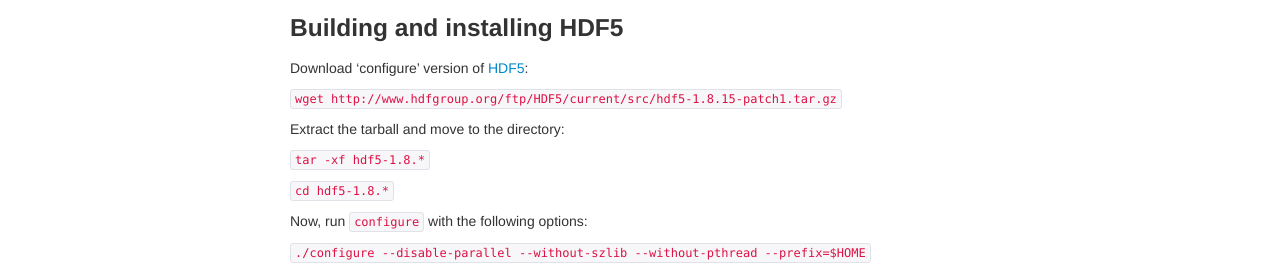
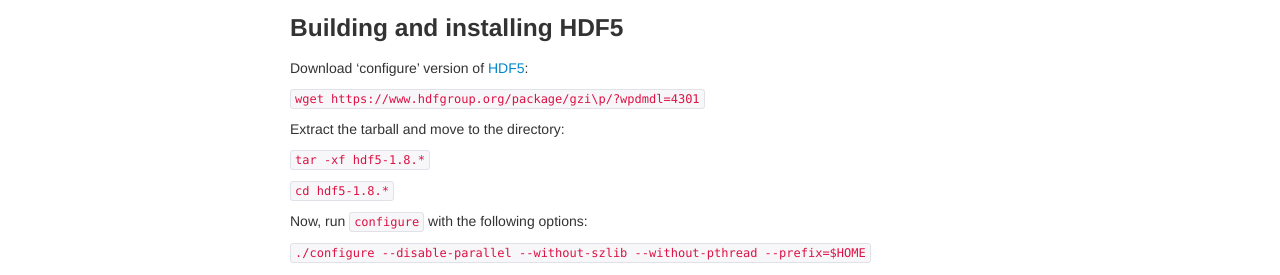
Before and after one commit to pachterlab/kallisto, a Jekyll site: the page built from local_build.md, in a window 1280 px wide. Shown: the part 994-1269 px from the top of the page. Built offline with Jekyll 4.4.1, drawn with Linux system fonts in a browser that asks for light colours; some of the changed lines change nothing that is shown.

Commit message:
fixed broken hdf5 download link

```diff
--- a/local_build.md
+++ b/local_build.md
@@ -67,7 +67,7 @@
 
 Download 'configure' version of [HDF5](https://www.hdfgroup.org/HDF5/release/obtainsrc.html#conf):
 
-`wget http://www.hdfgroup.org/ftp/HDF5/current/src/hdf5-1.8.15-patch1.tar.gz`
+`wget https://www.hdfgroup.org/package/gzi\p/?wpdmdl=4301`
 
 Extract the tarball and move to the directory:
 
```
